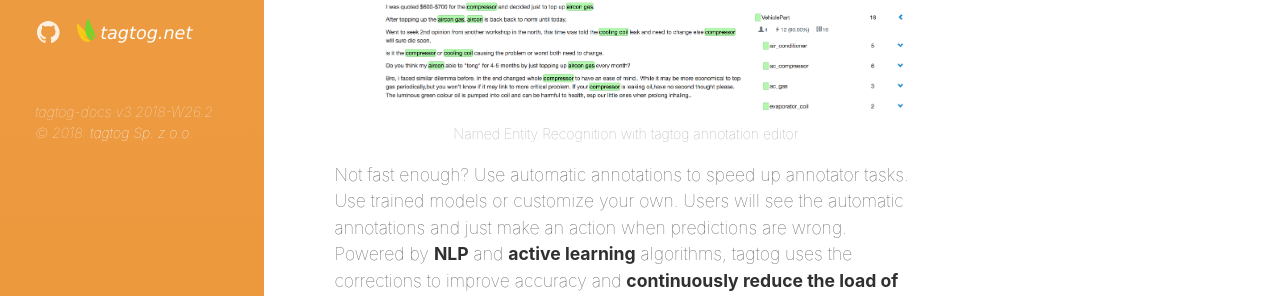
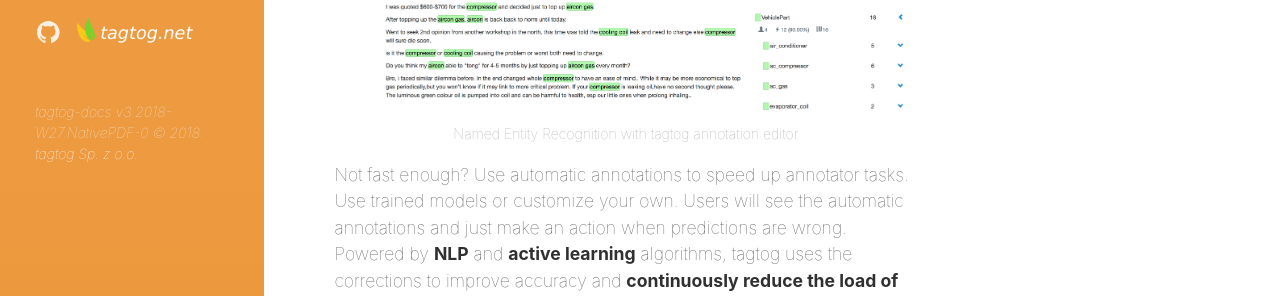
Before and after one commit to tagtogorg/tagtog-doc, a Jekyll site: the page built from index.html, in a window 1280 px wide. Shown: the part 1073-1369 px from the top of the page. Built offline with Jekyll 4.4.1, drawn with Linux system fonts in a browser that asks for light colours; nearby versions of some CDN libraries; the list of posts is cut into pages by our own code.

Commit message:
📑📊 3.2018-W27.NativePDF-0

```diff
--- a/_config.yml
+++ b/_config.yml
@@ -55,7 +55,7 @@ plugins:
   - jemoji
 
 # Custom vars
-version: 3.2018-W26.2
+version: 3.2018-W27.NativePDF-0
 sidebar_home_link:  true
 search_page:   false
 # sidebar_blog_link:  '/blog'   # By default, your home page is your blog
```
Also changed, not shown: 1 other file.
